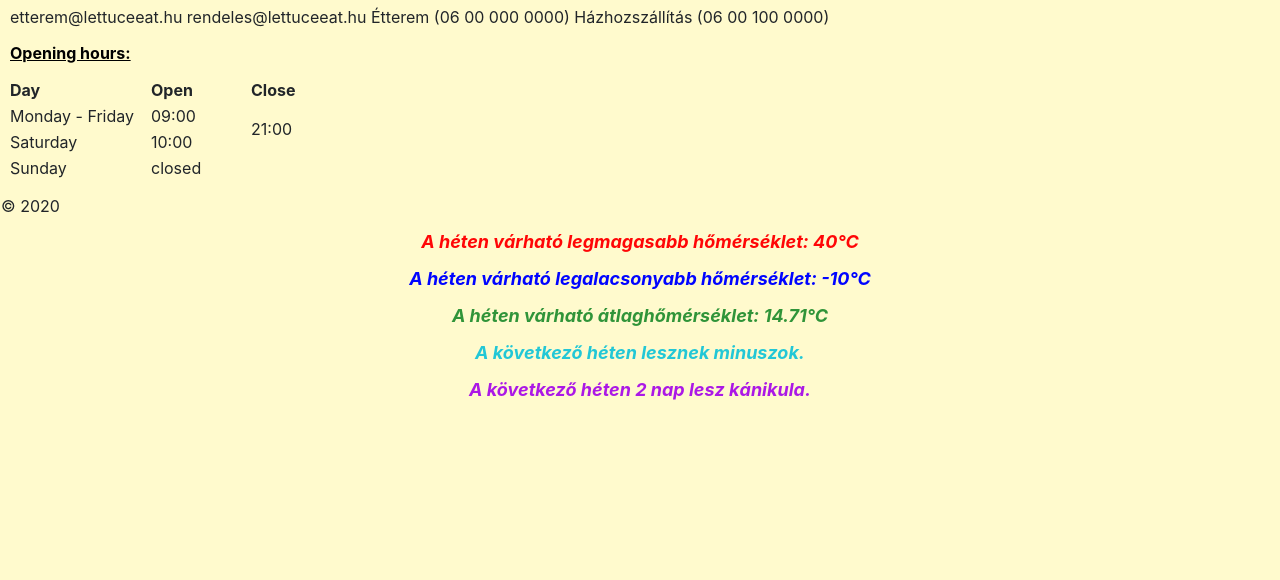
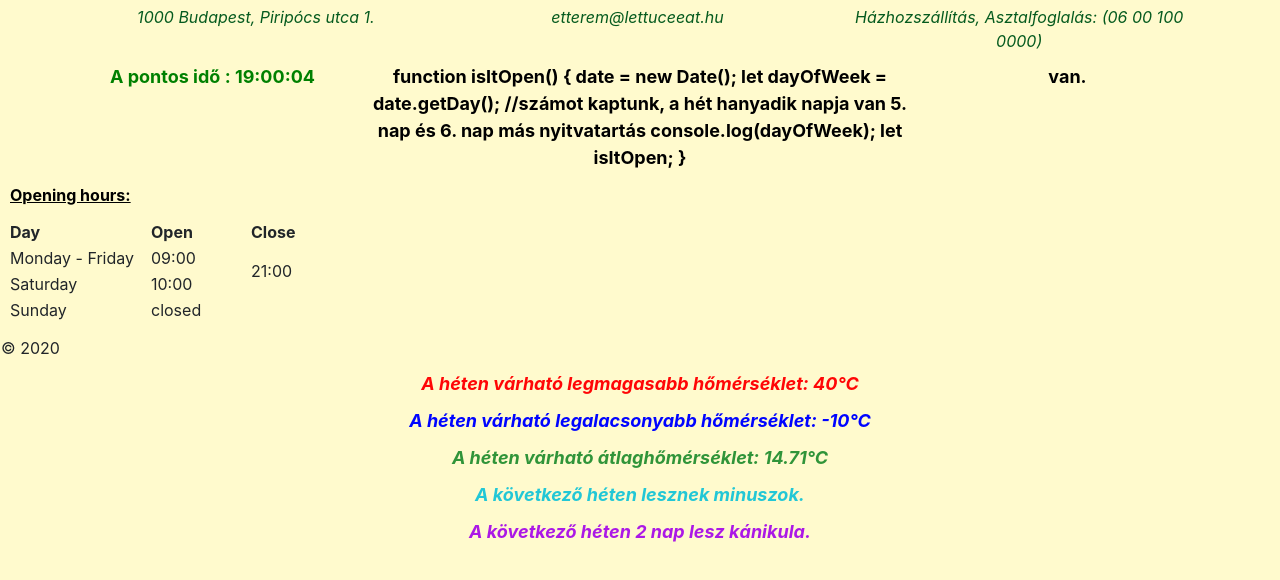
Before and after one commit to palnorbert/palnorbert.github.io, a plain HTML site: page about.html in a window 1280 px wide. Shown: the part 108-688 px from the top of the page. Drawn offline with nearby package versions, Linux system fonts and the light colour scheme; a web font is replaced by a local one.

```diff
--- a/about.html
+++ b/about.html
@@ -30,8 +30,33 @@
     text-shadow: rgb(48, 148, 57) 2px 2px 2px;
     font-weight: 400; text-align: center; font-size: 40px; background-color: lemonchiffon;">Rólunk</h1>
 
-    <div class="contact" style="padding-left: 10px;">etterem@lettuceeat.hu rendeles@lettuceeat.hu Étterem (06 00 000 0000) Házhozszállítás (06 00
-        100 0000) </div>
+<div class="container contact">
+    <div class="row">
+      <div class="col-sm">
+        1000 Budapest, Piripócs utca 1.
+      </div>
+      <div class="col-sm">
+        etterem@lettuceeat.hu
+      </div>
+      <div class="col-sm">
+        Házhozszállítás, Asztalfoglalás:  (06 00 100 0000)
+      </div>
+    </div>
+  </div>
+  <div class="container">
+    <div class="row">
+      <div class="col-3" id="currentTime">
+
+      </div>
+      <div class="col-6 isItOpen" id="storeStatus">
+        Üzletünk jelenleg:
+      </div>
+      <div class="col-3 isItOpen">
+         van.
+      </div>
+         </div>
+  </div>
+    <div class="col-sm" ></div>
     <table>
         <caption style="caption-side: top; font-weight: bold; color: black; text-decoration: underline; padding-left: 10px;">Opening hours:</caption>
         <thead>
@@ -69,4 +94,5 @@
     <p class="tempcalc" id="hot-temp"></p>
 </body>
 <script src="js/weather.js"></script>
+<script src="js/time.js"></script>
 </html>
--- a/css/style.css
+++ b/css/style.css
@@ -91,6 +91,33 @@
     background-color: rgb(255, 221, 110);
 }
 
+.contact {
+    padding-left: 10px;
+    text-align: center;
+    font-style: oblique;
+    color: rgb(5, 90, 30);
+}
+
+.no-spacing {
+    word-spacing: 0rem;
+}
+
+#currentTime {
+    font-weight: 650;
+    color: green;
+    padding-top: 10px;
+    text-align: center;
+    font-size: 18px;
+}
+
+.isItOpen {
+    font-weight: 650;
+    color: black;
+    padding-top: 10px;
+    text-align: center;
+    font-size: 18px;
+}
+
 #restaurantname {
     text-align: center;
     color: green;
--- /dev/null
+++ b/js/time.js
@@ -0,0 +1,26 @@
+function addZero(x) {
+  return x < 10 ? "0" + String(x) : String(x);
+}
+
+function printTime() {
+  let d = new Date();
+  let hours = addZero(d.getHours());
+  let mins = addZero(d.getMinutes());
+  let secs = addZero(d.getSeconds());
+  document.getElementById("currentTime").innerHTML = "A pontos idő : " + hours + ":" + mins + ":" + secs;
+}
+setInterval(printTime, 1000);
+
+/* Pszeudokód
+Vegyük a jelenlegi dátumot, abból nézzük meg a hétnek hanyadik napja van,
+switch-el nézzük meg aznap mi a nyitvatartás
+vegyük az órát percet és nézzük meg nyitva vagy zárva felirat jelenik-e meg
+*/
+
+function isItOpen() {
+  date = new Date();
+  let dayOfWeek = date.getDay(); //számot kaptunk, a hét hanyadik napja van 5. nap és 6. nap más nyitvatartás
+  console.log(dayOfWeek);
+  let isItOpen;
+}
+document.getElementById("storeStatus").innerHTML = isItOpen;
```
Also changed, not shown: index.html (+2 -2 lines), js/weather.js (+15 -13 lines), pages/orders.html (+3 -0 lines).
